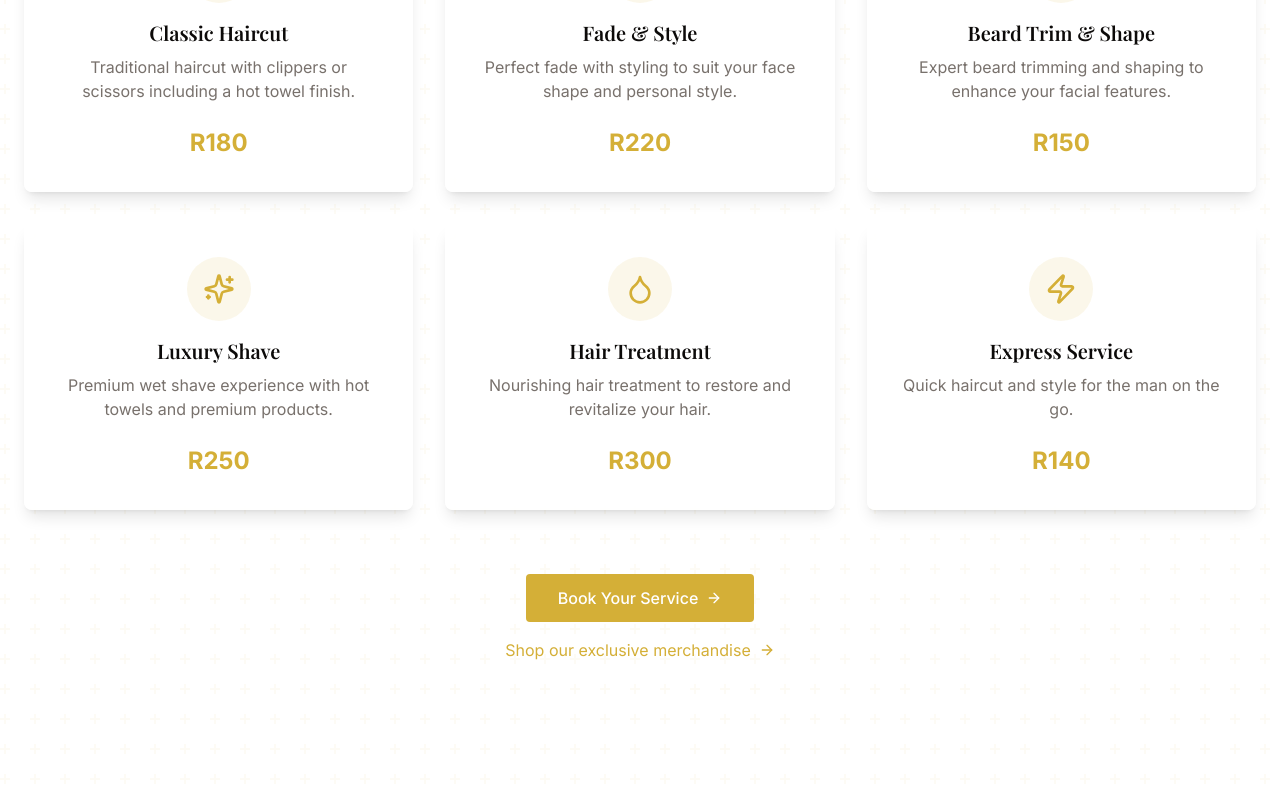
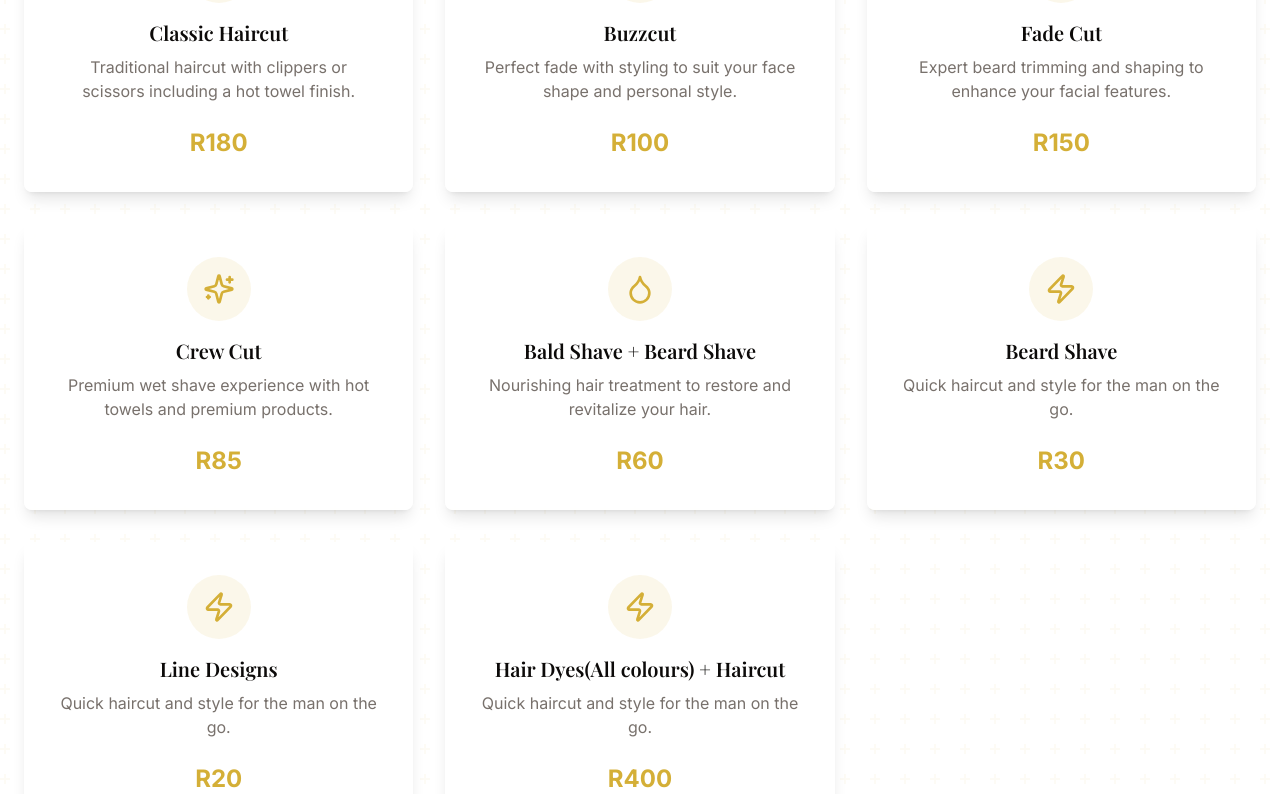
Before and after one commit to Vamerlen/Barbar, a React (Vite) app: page / in a window 1280 px wide. Shown: the part 1286-2080 px from the top of the page. Built offline with nearby package versions, Linux system fonts and the light colour scheme.

Commit message:
Update Services.tsx

```diff
--- a/src/components/Services.tsx
+++ b/src/components/Services.tsx
@@ -26,38 +26,54 @@ const Services = () => {
     },
     {
       id: 2,
-      name: "Fade & Style",
+      name: "Buzzcut",
       description: "Perfect fade with styling to suit your face shape and personal style.",
-      price: "R220",
+      price: "R100",
       icon: TrendingUp,
       popular: true,
     },
     {
       id: 3,
-      name: "Beard Trim & Shape",
+      name: "Fade Cut",
       description: "Expert beard trimming and shaping to enhance your facial features.",
       price: "R150",
       icon: Scissors,
     },
     {
       id: 4,
-      name: "Luxury Shave",
+      name: "Crew Cut",
       description: "Premium wet shave experience with hot towels and premium products.",
-      price: "R250",
+      price: "R85",
       icon: Sparkles,
     },
     {
       id: 5,
-      name: "Hair Treatment",
+      name: "Bald Shave + Beard Shave",
       description: "Nourishing hair treatment to restore and revitalize your hair.",
-      price: "R300",
+      price: "R60",
       icon: Droplet,
     },
     {
       id: 6,
-      name: "Express Service",
+      name: "Beard Shave",
       description: "Quick haircut and style for the man on the go.",
-      price: "R140",
+      price: "R30",
+      icon: Zap,
+    },
+
+    {
+      id: 7,
+      name: "Line Designs",
+      description: "Quick haircut and style for the man on the go.",
+      price: "R20",
+      icon: Zap,
+    },
+
+    {
+      id: 8,
+      name: "Hair Dyes(All colours) + Haircut",
+      description: "Quick haircut and style for the man on the go.",
+      price: "R400",
       icon: Zap,
     },
   ];
```
